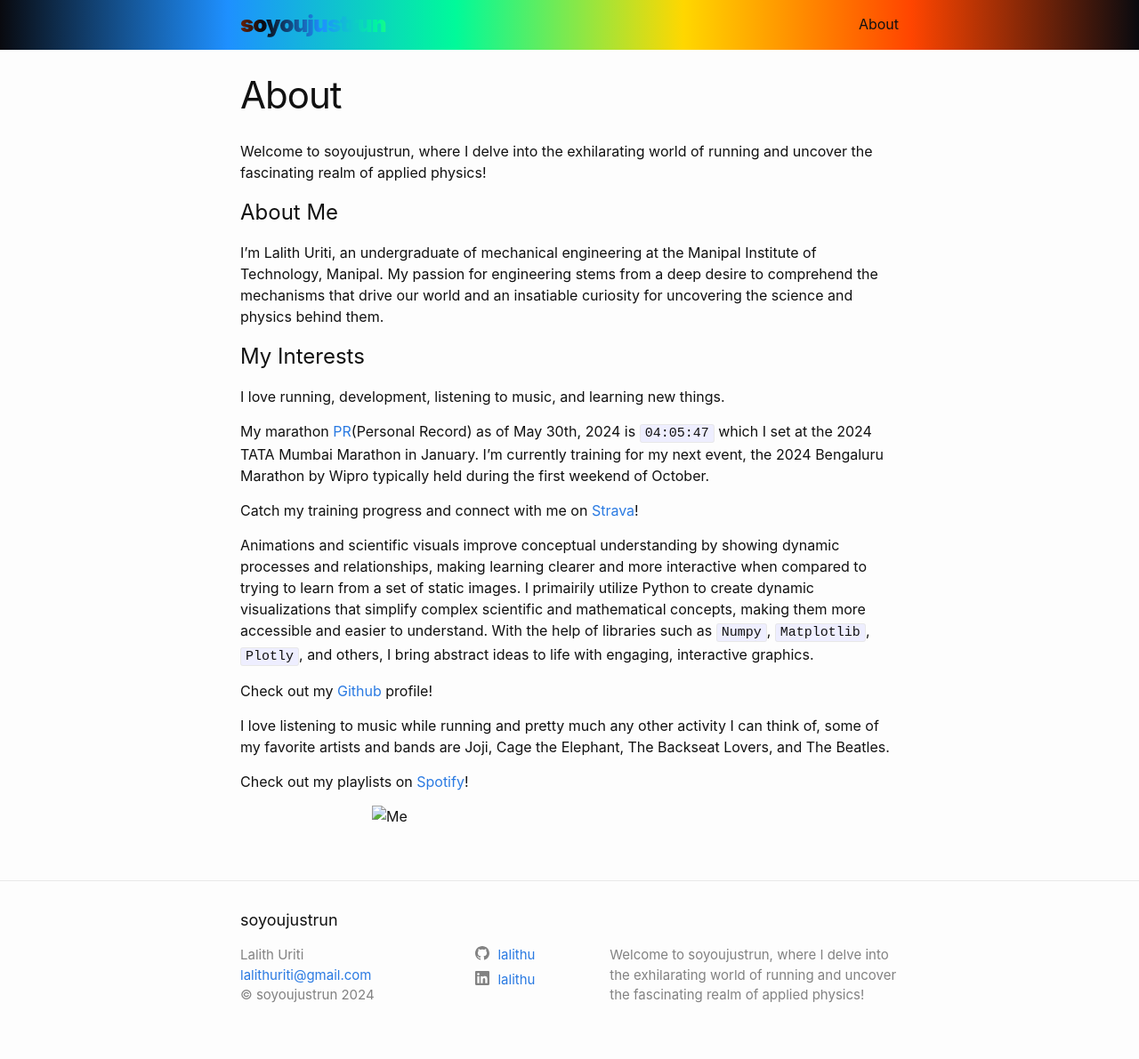
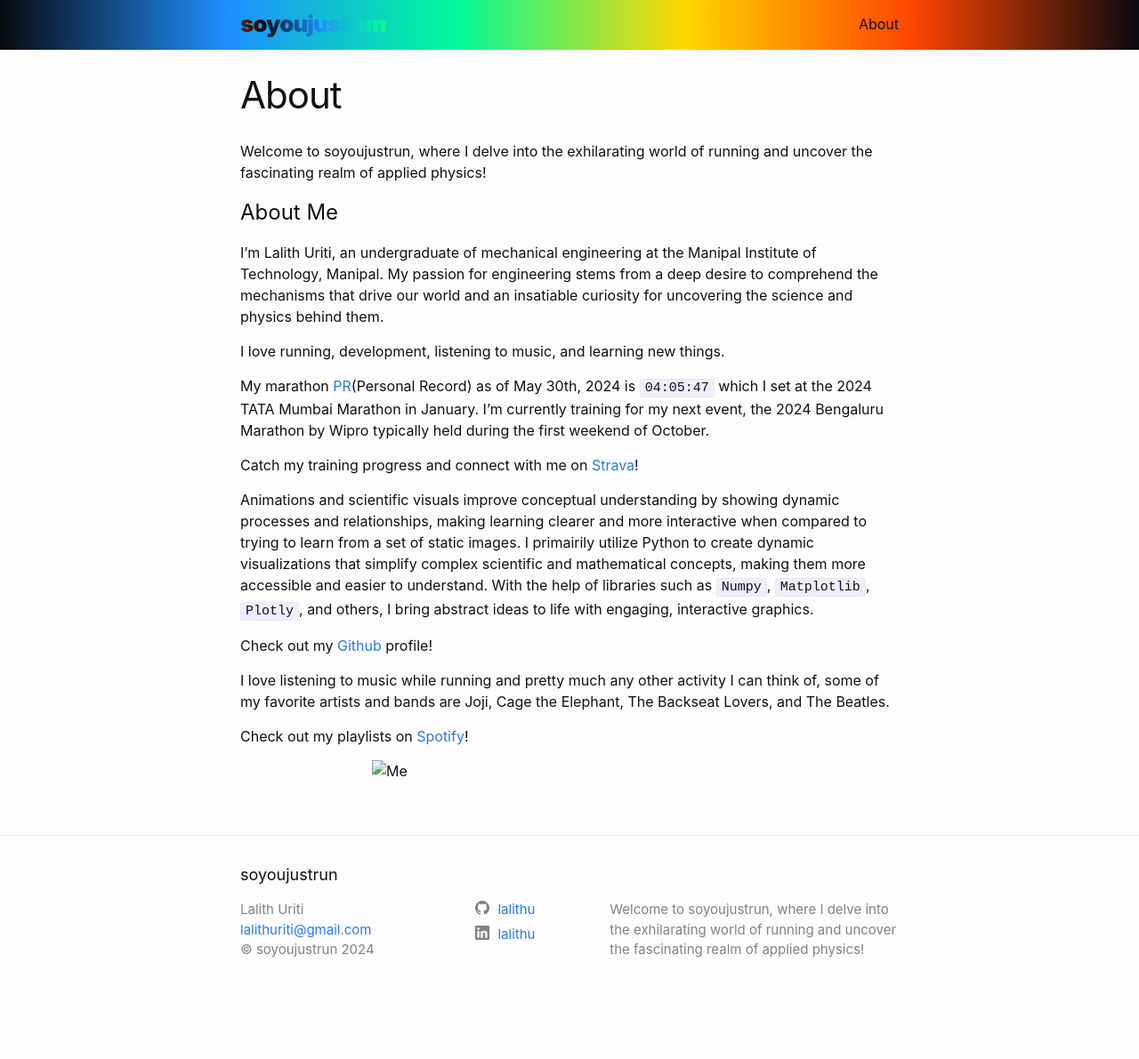
Before and after one commit to lalithu/so-you-just-run, a Jekyll site: the page built from about.markdown, in a window 1280 px wide. Shown: the whole page at 89% size. Built offline with Jekyll 4.4.1, drawn with Linux system fonts in a browser that asks for light colours; after the commit the page ends 1140 px from its top, so only the background shows below that.

Commit message:
Update about.markdown

```diff
--- a/about.markdown
+++ b/about.markdown
@@ -9,8 +9,6 @@
 # About Me
 
 I'm Lalith Uriti, an undergraduate of mechanical engineering at the Manipal Institute of Technology, Manipal. My passion for engineering stems from a deep desire to comprehend the mechanisms that drive our world and an insatiable curiosity for uncovering the science and physics behind them.
-
-# My Interests
 
 I love running, development, listening to music, and learning new things.
 
```
